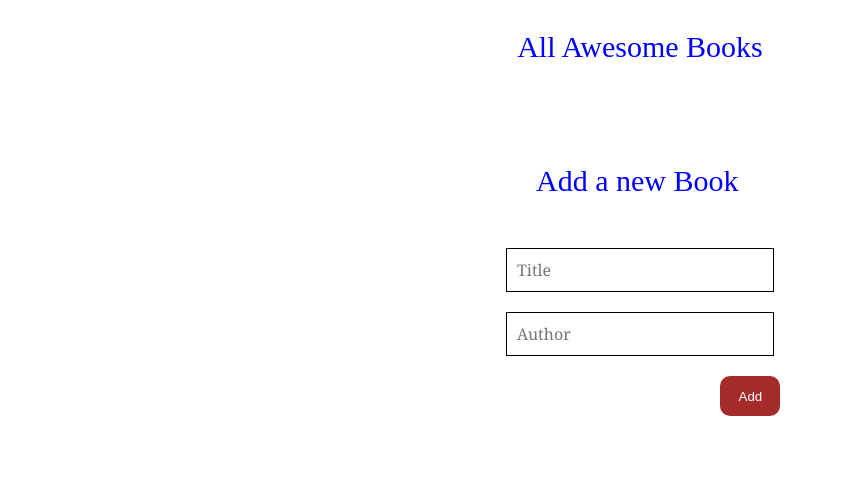
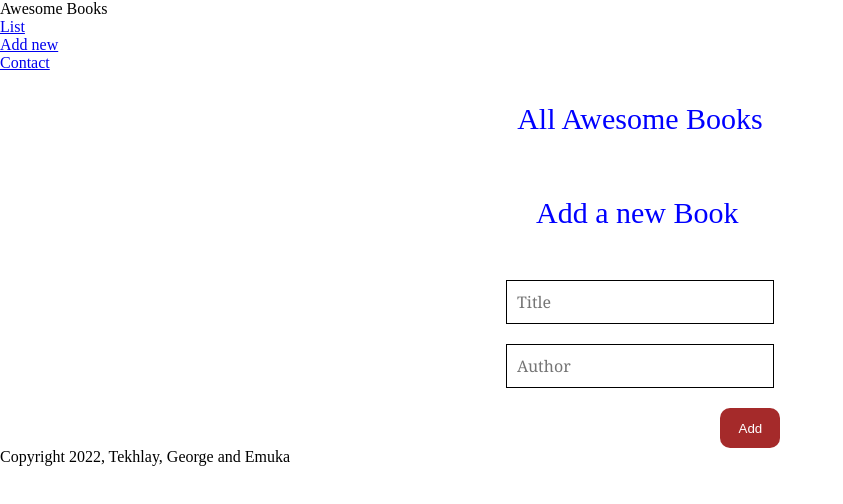
Before and after one commit to Tekhlay/Awesome-books, a website: page index.html in a window 1280 px wide. Shown: the whole page, without its empty margins (0-843 px from the left). Drawn offline with Linux system fonts and the light colour scheme.

Commit message:
Add the navigation bar

```diff
--- a/index.html
+++ b/index.html
@@ -9,13 +9,24 @@
 </head>
 <body>
     <header class="header-main">
+        <nav class="nav-bar">
+            <div class="logo">Awesome Books</div>
+            <ul class="nav-list">
+                <li><a class="list-link" href="#">List</a></li>
+                <li class="border"><a class="add-link" href="#">Add new</a></li>
+                <li><a class="contact-link" href="#">Contact</a></li>
+            </ul>
+        </nav>
     </header>
     <main class="section-list">
+        <section class="book-list">
             <div class="all-book">
                 <h1 >All Awesome Books</h1>
             </div>
             <article class="awesome-book-list">
             </article>
+        </section>
+        <section class="addnewbook">
             <form action="#" class="addbook" id="addbook">
                 <div class="new-books">
                     <h2>Add a new Book</h2>
@@ -24,7 +35,16 @@
                 <input id="author" type="text" placeholder="Author">
                 <input class="alert" id="add-btn" type="submit" value="Add">
             </form>
+        </section>
+        <section class="contact">
+
+        </section>
     </main>
+    <footer class="footer-main">
+        <div class="footer-logo">
+            Copyright 2022, Tekhlay, George and Emuka
+        </div>
+    </footer>
     <script src="app.js"></script>
 </body>
 </html>
```
Lines whose indentation alone changed are shown as unchanged.
